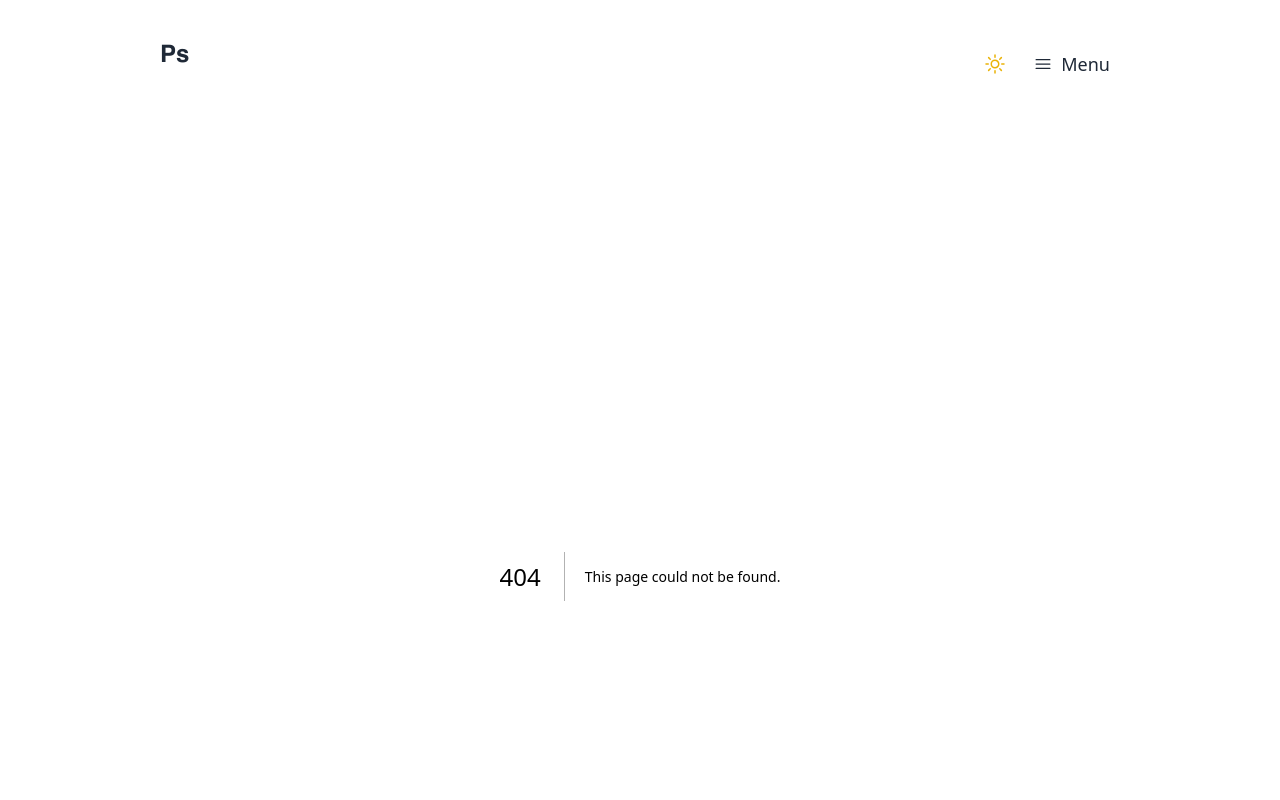
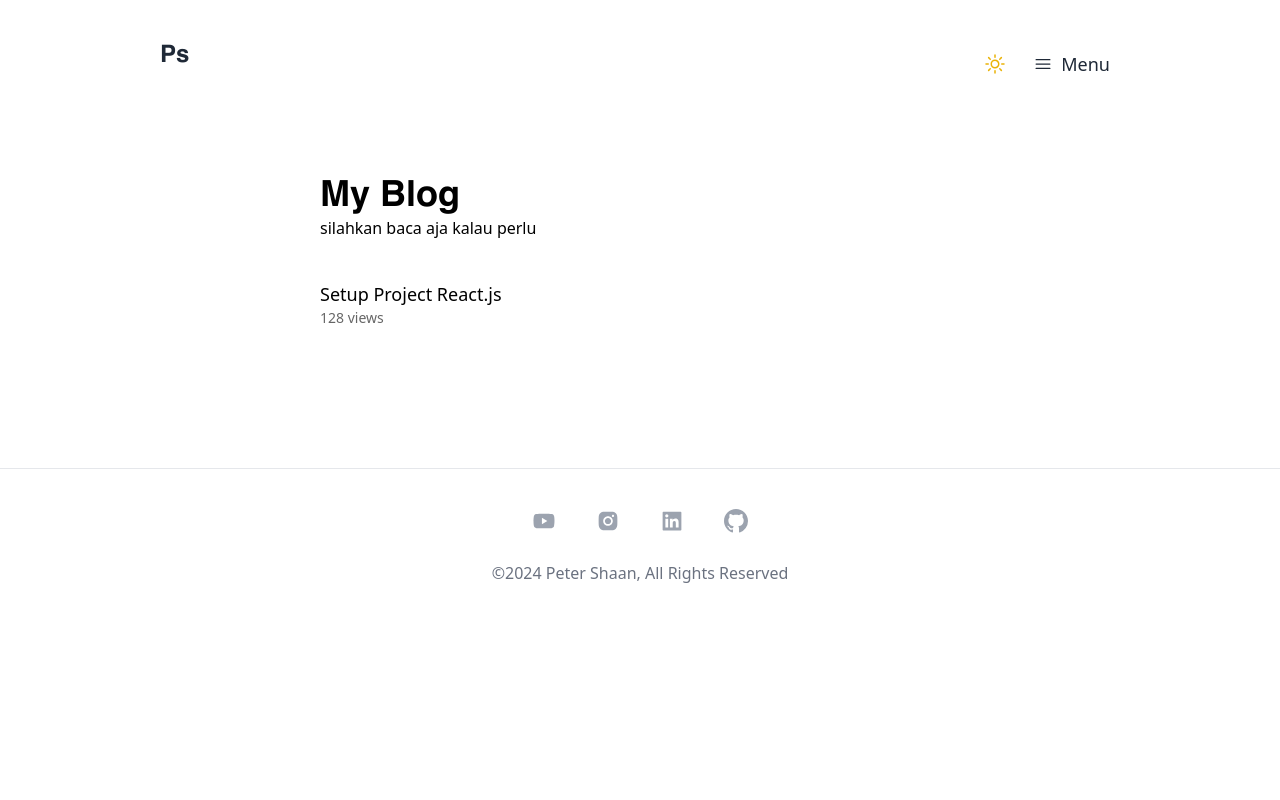
Before and after one commit to petershaan12/petershaan-next-portofolio, a Next.js app: page /blog in a window 1280 px wide. Before the commit this address had no page. Shown: the top 800 px of the page. Built offline with nearby package versions, Linux system fonts and the light colour scheme.

Commit message:
tambahkan menu blog

```diff
--- /dev/null
+++ b/app/blog/2024/kenapa-react.jsx
@@ -0,0 +1,10 @@
+import Link from "next/link";
+
+export default function KenapaReact(){
+    return <main>
+        <Link href="/blog" clas="hover:underline">← Back</Link>
+        <p>
+            Test Halo
+        </p>
+    </main>
+}
--- /dev/null
+++ b/app/blog/page.jsx
@@ -0,0 +1,29 @@
+import Link from "next/link";
+import SectionTitle from "../components/SectionTitle";
+
+export default function Blog() {
+  return (
+    <main className="container md:w-1/2">
+      <section className="px-8 md:px-0">
+        <SectionTitle>My Blog</SectionTitle>
+        <p>silahkan baca aja kalau perlu</p>
+
+        <Link
+          href="/blog/2024/kenapa-react"
+          className="hover:opacity-70"
+        >
+          <div className="flex gap-6 mt-10">
+            <div>
+              <h1 className="font-medium text-lg">Setup Project React.js</h1>
+              <div className="flex items-center gap-4">
+                <h2 className="text-sm opacity-60 flex items-center gap-1">
+                  128 views
+                </h2>
+              </div>
+            </div>
+          </div>
+        </Link>
+      </section>
+    </main>
+  );
+}
--- a/app/components/Navbar.jsx
+++ b/app/components/Navbar.jsx
@@ -10,6 +10,10 @@ const navLinks = [
   {
     title: "Projects",
     path: "projects",
+  },
+  {
+    title: "Blog",
+    path: "blog",
   },
   {
     title: "Tools",
--- a/app/projects/page.jsx
+++ b/app/projects/page.jsx
@@ -26,7 +26,7 @@ export default function Tools() {
               title="UNAI News"
               tags={["wordpress", "avada"]}
               year="2024"
-              url="https://www.news.unai.edu"
+              url="https://news.unai.edu/"
             />
             <ProjectsItem
               src="/projects/unai.png"
```
